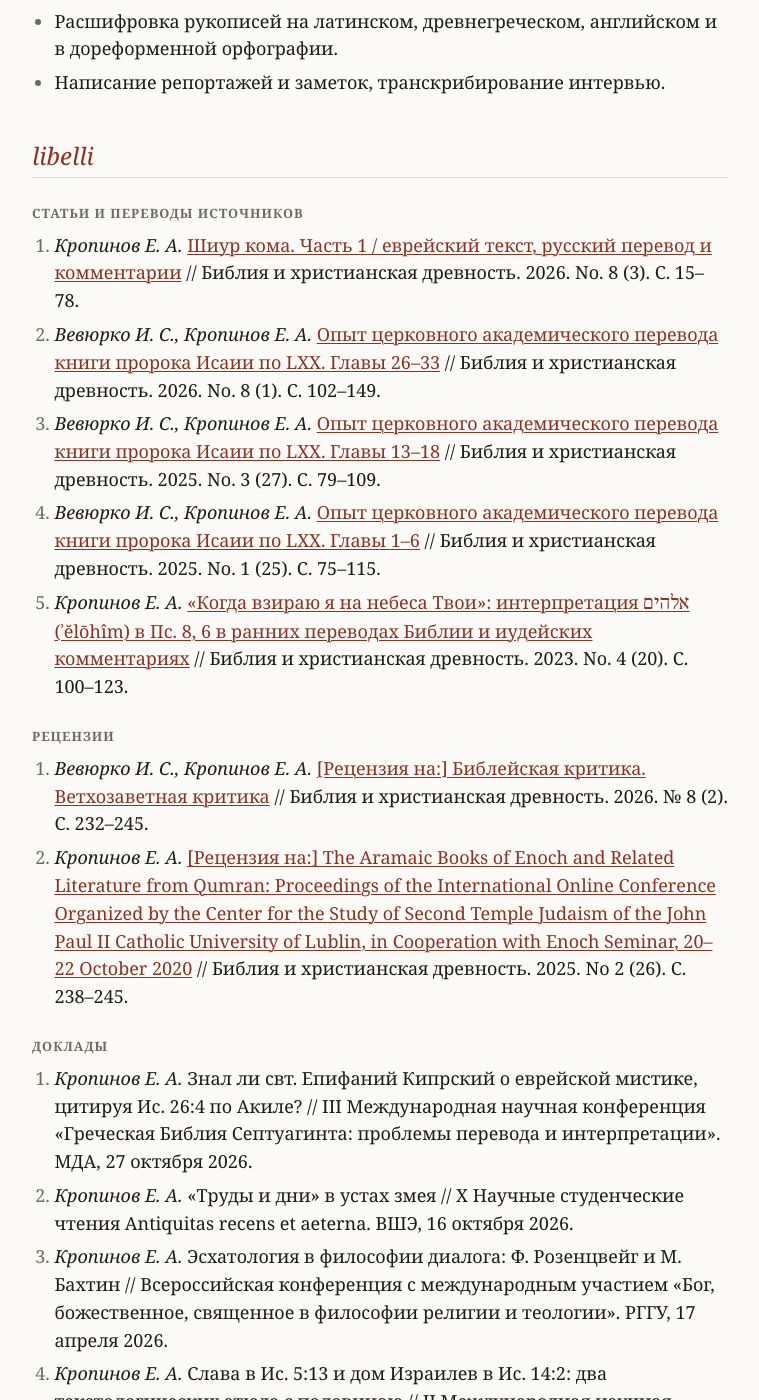
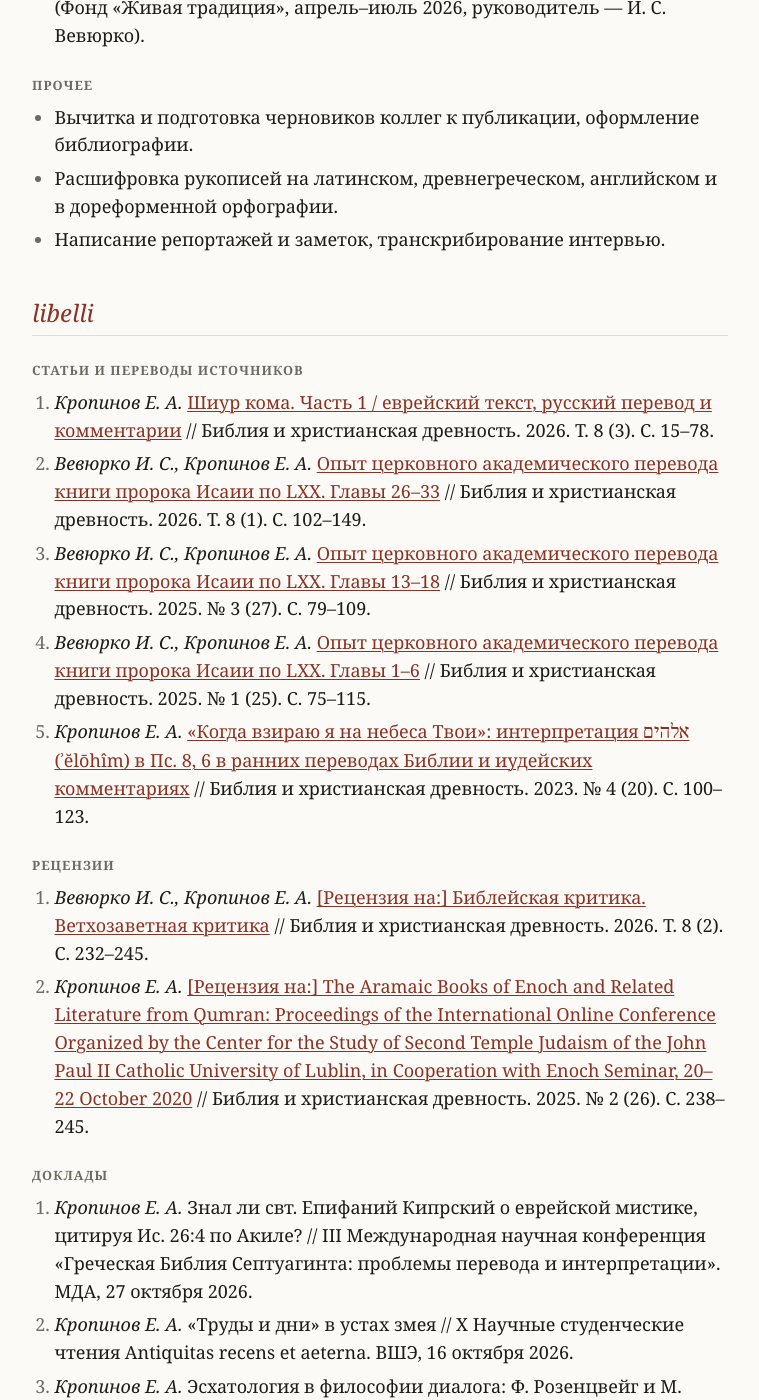
Before and after one commit to angelus-interpres/curriculum-vitae, a Jekyll site: the page built from index.md, in a window 1280 px wide and 1400 px high, scrolled down 1942 px. Shown: the whole window, without its empty margins (260-1019 px from the left). Built offline with Jekyll 4.4.1, drawn with Linux system fonts in a browser that asks for light colours; some web fonts are replaced; our own code applies the rules of GitHub Pages for plain Markdown files; some of the changed text lies outside the part shown.

```diff
--- a/index.md
+++ b/index.md
@@ -59,16 +60,16 @@ layout: default
 
 ### статьи и переводы источников
 
-1. *Кропинов Е. А.* [Шиур кома. Часть 1 / еврейский текст, русский перевод и комментарии](https://www.patristic.ru/jour/article/view/389) // Библия и христианская древность. 2026. No. 8 (3). С. 15–78.
-1. *Вевюрко И. С., Кропинов Е. А.* [Опыт церковного академического перевода книги пророка Исаии по LXX. Главы 26–33](https://www.patristic.ru/jour/article/view/367) // Библия и христианская древность. 2026. No. 8 (1). С. 102–149.
-1. *Вевюрко И. С., Кропинов Е. А.* [Опыт церковного академического перевода книги пророка Исаии по LXX. Главы 13–18](https://www.patristic.ru/jour/article/view/88) // Библия и христианская древность. 2025. No. 3 (27). С. 79–109.
-1. *Вевюрко И. С., Кропинов Е. А.* [Опыт церковного академического перевода книги пророка Исаии по LXX. Главы 1–6](https://ojs.patristic.ru/index.php/bkhd/article/view/400) // Библия и христианская древность. 2025. No. 1 (25). С. 75–115.
-1. *Кропинов Е. А.* [«Когда взираю я на небеса Твои»: интерпретация <span lang="he">אלהים</span> (ʾĕlōhîm) в Пс. 8, 6 в ранних переводах Библии и иудейских комментариях](https://ojs.patristic.ru/index.php/bkhd/article/view/309) // Библия и христианская древность. 2023. No. 4 (20). С. 100–123.
+1. *Кропинов Е. А.* [Шиур кома. Часть 1 / еврейский текст, русский перевод и комментарии](https://www.patristic.ru/jour/article/view/389) // Библия и христианская древность. 2026. Т. 8 (3). С. 15–78.
+1. *Вевюрко И. С., Кропинов Е. А.* [Опыт церковного академического перевода книги пророка Исаии по LXX. Главы 26–33](https://www.patristic.ru/jour/article/view/367) // Библия и христианская древность. 2026. Т. 8 (1). С. 102–149.
+1. *Вевюрко И. С., Кропинов Е. А.* [Опыт церковного академического перевода книги пророка Исаии по LXX. Главы 13–18](https://www.patristic.ru/jour/article/view/88) // Библия и христианская древность. 2025. № 3 (27). С. 79–109.
+1. *Вевюрко И. С., Кропинов Е. А.* [Опыт церковного академического перевода книги пророка Исаии по LXX. Главы 1–6](https://www.patristic.ru/jour/article/view/48) // Библия и христианская древность. 2025. № 1 (25). С. 75–115.
+1. *Кропинов Е. А.* [«Когда взираю я на небеса Твои»: интерпретация <span lang="he">אלהים</span> (ʾĕlōhîm) в Пс. 8, 6 в ранних переводах Библии и иудейских комментариях](https://www.patristic.ru/jour/article/view/68) // Библия и христианская древность. 2023. № 4 (20). С. 100–123.
 
 ### рецензии
 
-1. *Вевюрко И. С., Кропинов Е. А.* [\[Рецензия на:\] Библейская критика. Ветхозаветная критика](https://www.patristic.ru/jour/article/view/384) // Библия и христианская древность. 2026. № 8 (2). С. 232–245.
-1. *Кропинов Е. А.* [\[Рецензия на:\] The Aramaic Books of Enoch and Related Literature from Qumran: Proceedings of the International Online Conference Organized by the Center for the Study of Second Temple Judaism of the John Paul II Catholic University of Lublin, in Cooperation with Enoch Seminar, 20–22 October 2020](https://ojs.patristic.ru/index.php/bkhd/article/view/422) // Библия и христианская древность. 2025. No 2 (26). С. 238–245.
+1. *Вевюрко И. С., Кропинов Е. А.* [\[Рецензия на:\] Библейская критика. Ветхозаветная критика](https://www.patristic.ru/jour/article/view/384) // Библия и христианская древность. 2026. Т. 8 (2). С. 232–245.
+1. *Кропинов Е. А.* [\[Рецензия на:\] The Aramaic Books of Enoch and Related Literature from Qumran: Proceedings of the International Online Conference Organized by the Center for the Study of Second Temple Judaism of the John Paul II Catholic University of Lublin, in Cooperation with Enoch Seminar, 20–22 October 2020](https://www.patristic.ru/jour/article/view/89) // Библия и христианская древность. 2025. № 2 (26). С. 238–245.
 
 ### доклады
 
```
Also changed, not shown: other parts of index.md (+6 -5 lines).
